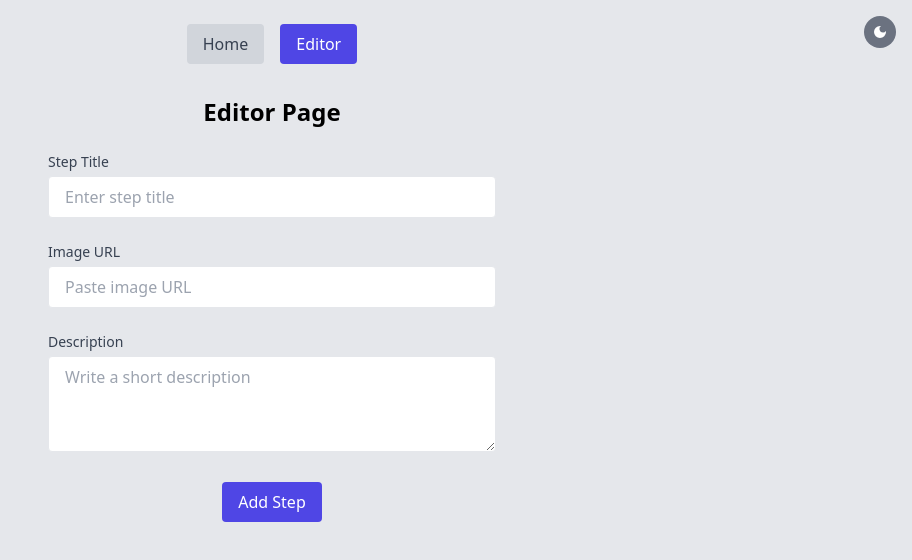
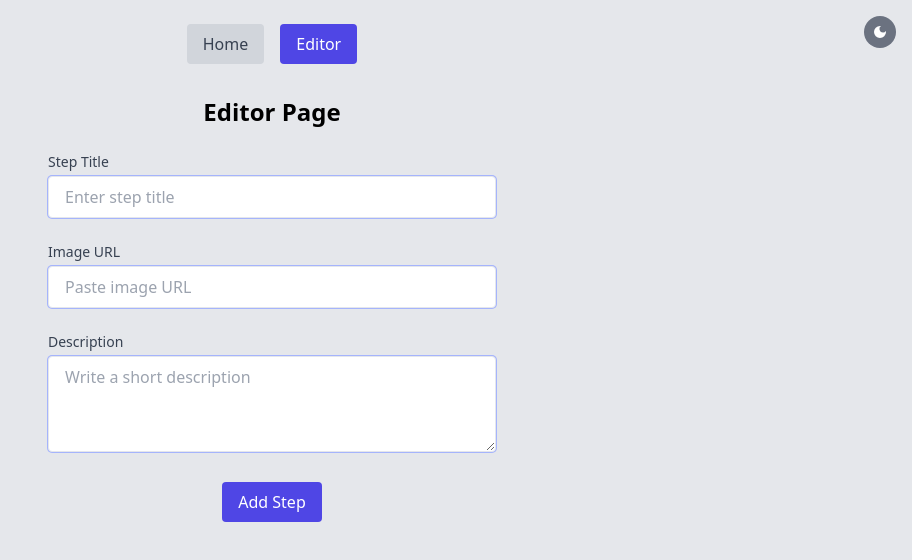
Before and after one commit to Kaushik-123-p/arcade-tour-clone, a React (Vite) app: page / in a window 1280 px wide. Both pictures are taken after a click on the button "Editor". Shown: the top 560 px of the page, without its empty margins (368-1280 px from the left). Built offline with nearby package versions, Linux system fonts and the light colour scheme.

Commit message:
improve styles

```diff
--- a/src/components/StepCard.jsx
+++ b/src/components/StepCard.jsx
@@ -2,13 +2,13 @@ import React from "react";
 
 function StepCard({ title, image, description }) {
   return (
-    <div className="bg-white p-6 rounded-lg shadow-sm w-full max-w-xl text-center">
+    <div className="bg-white p-6 rounded-lg shadow-sm w-full max-w-xl text-center ring-2 ring-indigo-300 hover:ring-indigo-500 transition duration-300">
       <h2 className="text-xl font-semibold mb-2">{title}</h2>
       <img
         src={image}
         alt={title}
         title={title}
-        className="w-full h-48 object-contain mx-auto rounded mb-2"
+        className="w-full h-48 object-contain mx-auto rounded mb-2 "
       />
       <p className="text-gray-700">{description}</p>
     </div>
--- a/src/components/StepEditor.jsx
+++ b/src/components/StepEditor.jsx
@@ -36,12 +36,12 @@ function StepEditor({ steps, setSteps }) {
           placeholder="Enter step title"
           value={newTitle}
           onChange={(e) => setNewTitle(e.target.value)}
-          className="w-full px-4 py-2 border rounded"
+          className="w-full px-4 py-2 border rounded text-black ring-1 ring-indigo-300 hover:ring-indigo-500 transition duration-300"
         />
       </div>
 
       <div className="w-full max-w-md">
-        <label className="block text-sm font-medium text-gray-700 mb-1 dark:text-white">
+        <label className="block text-sm font-medium text-gray-700 mb-1 dark:text-white ">
           Image URL
         </label>
         <input
@@ -49,7 +49,7 @@ function StepEditor({ steps, setSteps }) {
           placeholder="Paste image URL"
           value={newImage}
           onChange={(e) => setNewImage(e.target.value)}
-          className="w-full px-4 py-2 border rounded"
+          className="w-full px-4 py-2 border rounded text-black ring-1 ring-indigo-300 hover:ring-indigo-500 transition duration-300"
         />
       </div>
 
@@ -61,7 +61,7 @@ function StepEditor({ steps, setSteps }) {
           placeholder="Write a short description"
           value={newDescription}
           onChange={(e) => setNewDescription(e.target.value)}
-          className="w-full px-4 py-2 border rounded h-24"
+          className="w-full px-4 py-2 border rounded h-24 text-black ring-1 ring-indigo-300 hover:ring-indigo-500 transition duration-300"
         />
       </div>
 
```
